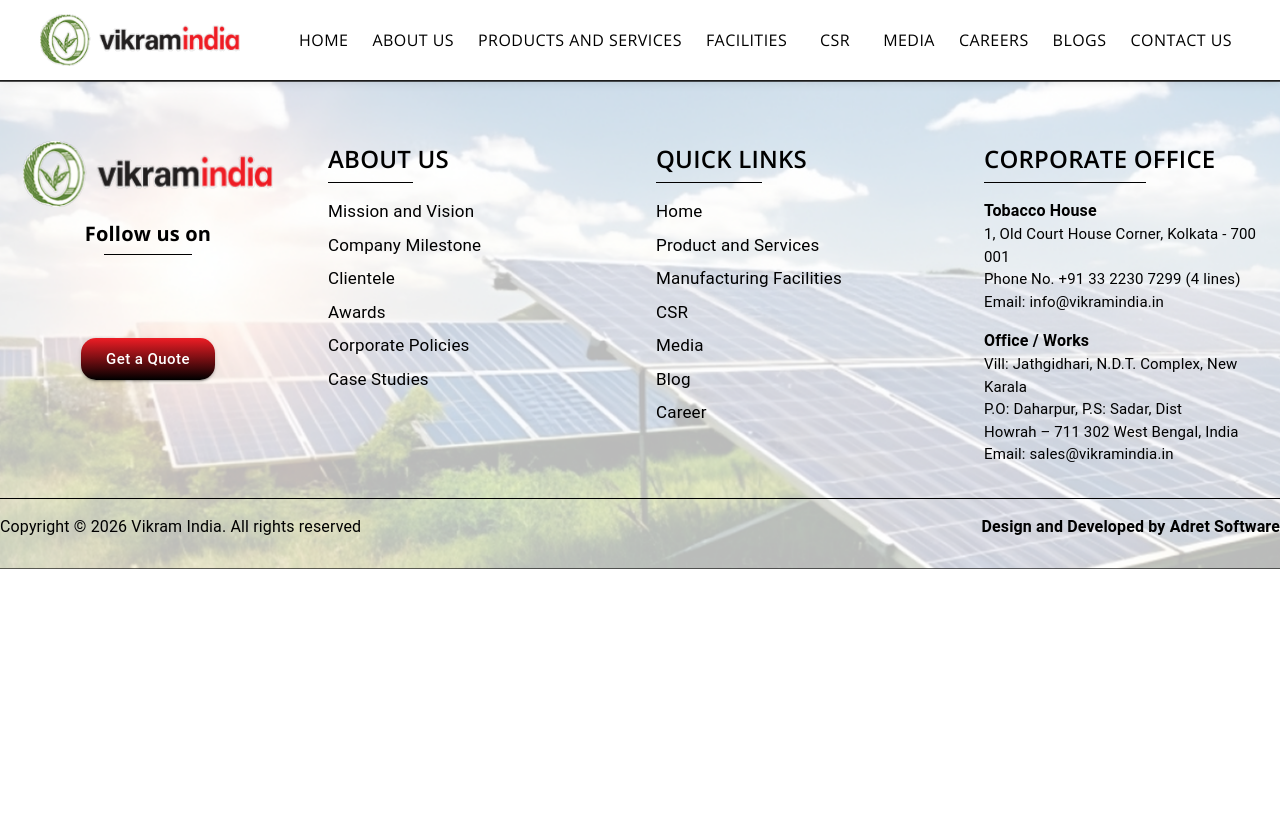
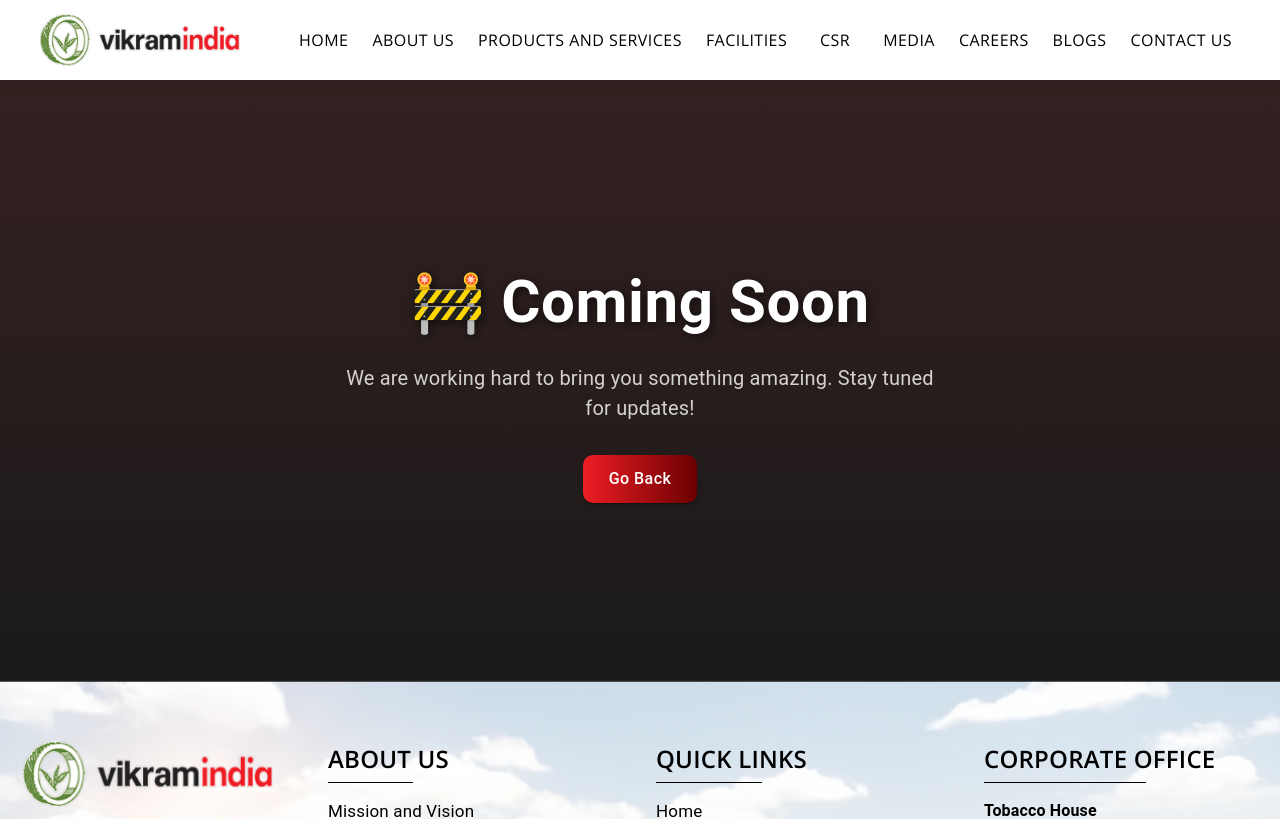
Before and after one commit to Faixaaan/vikram_india, a React (Create React App) app: page /page-coming-soon in a window 1280 px wide. Shown: the top 819 px of the page. Built offline with nearby package versions, Linux system fonts and the light colour scheme; some icons are missing; a web font is replaced by a local one.

Commit message:
add coming soon page on click of know more button

```diff
--- a/src/App.js
+++ b/src/App.js
@@ -8,6 +8,7 @@
 import Withering from './Layout/Navbar/Dropdown/Withering';
 import Rolling from './Layout/Navbar/Dropdown/Rolling';
 import Fermenting from './Layout/Navbar/Dropdown/Fermenting';
+import PageComing from './Pages/ComingSoon/PageComing';
 
 function App() {
   return (
@@ -19,6 +20,7 @@
         <Route path="/products/ctc/withering" element={<Withering />} />
          <Route path="/products/ctc/Rolling" element={<Rolling />} />
          <Route path="/products/ctc/Fermenting" element={<Fermenting />} />
+         <Route path="/page-coming-soon" element={<PageComing />} />
       </Routes>
       <Footer/>
     </BrowserRouter>
--- a/src/Layout/Footer/Footer.jsx
+++ b/src/Layout/Footer/Footer.jsx
@@ -1,5 +1,5 @@
 import React from "react";
-import { Box, Typography, Grid, Button } from "@mui/material";
+import { Box, Typography, Grid, Button, Container } from "@mui/material";
 import BgImg from "../../Assets/Footer.png";
 import Logo from '../../Assets/logo 1.png'
 import FacebookIcon from '@mui/icons-material/Facebook';
@@ -284,6 +284,7 @@
                 </Grid>
 
                 {/* BOTTOM COPYRIGHT */}
+                <Container maxWidth='xl'>
                 <Box
                     sx={{
                         borderTop: "1px solid #000",
@@ -298,6 +299,7 @@
                     <Typography sx={{textAlign:"center",mb:{xs:1,sm:0,fontfamily:"Open Sans",fontWeight:{md:"700",xs:"600"},color:"#000"}}}>Copyright © 2026 Vikram India. All rights reserved</Typography>
                     <Typography sx={{fontfamily:"Open Sans",fontWeight:{md:"700",xs:"600"},color:"#000"}}>Design and Developed by Adret Software</Typography>
                 </Box>
+                </Container>
             </Box >
         </>
     );
--- /dev/null
+++ b/src/Pages/ComingSoon/PageComing.jsx
@@ -0,0 +1,76 @@
+import React from "react";
+import { Box, Typography, Button } from "@mui/material";
+
+const PageComing = () => {
+  return (
+    <Box
+      sx={{
+        height: "70vh",
+
+        background: "linear-gradient(to bottom, #352020ff, #1a1a1a)",
+        display: "flex",
+        flexDirection: "column",
+        justifyContent: "center",
+        alignItems: "center",
+        textAlign: "center",
+        padding: "20px",
+        color: "#fff",
+      }}
+    >
+      <Typography
+        sx={{
+          fontSize: { xs: "34px", sm: "48px", md: "60px" },
+          fontWeight: 700,
+          mb: 2,
+          textShadow: "2px 2px 10px rgba(0,0,0,0.6)",
+          animation: "fadeIn 1.2s ease",
+        }}
+      >
+        🚧 Coming Soon
+      </Typography>
+
+      <Typography
+        sx={{
+          fontSize: { xs: "16px", sm: "18px", md: "20px" },
+          maxWidth: "600px",
+          opacity: 0.8,
+          lineHeight: "150%",
+          mb: 4,
+          animation: "fadeIn 1.6s ease",
+        }}
+      >
+        We are working hard to bring you something amazing.
+        Stay tuned for updates!
+      </Typography>
+
+      <Button
+        variant="contained"
+        sx={{
+          background: "linear-gradient(to right, #EE1D25, #6b0000)",
+          padding: "10px 26px",
+          fontSize: { xs: "14px", sm: "16px" },
+          borderRadius: "10px",
+          textTransform: "none",
+          "&:hover": {
+            background: "linear-gradient(to right, #b40000, #490000)",
+          },
+          animation: "fadeIn 2s ease",
+        }}
+        onClick={() => window.history.back()}
+      >
+        Go Back
+      </Button>
+
+      <style>
+        {`
+          @keyframes fadeIn {
+            0% { opacity: 0; transform: translateY(20px); }
+            100% { opacity: 1; transform: translateY(0); }
+          }
+        `}
+      </style>
+    </Box>
+  );
+};
+
+export default PageComing;
--- a/src/Pages/Home/Components/Achievmnet.jsx
+++ b/src/Pages/Home/Components/Achievmnet.jsx
@@ -2,8 +2,14 @@
 import AchievmentBanner from '../../../Assets/Achievment-Banner.png'
 import { Box, Container, Typography, Button } from '@mui/material'
 import '../../../App.css'
+import { useNavigate } from 'react-router-dom'
 
 const Achievmnet = () => {
+    const navigatee = useNavigate()
+
+    const handleComingsoon = () => {
+        navigatee('/page-coming-soon');
+    };
     return (
         <>
             <Box sx={{
@@ -126,6 +132,7 @@
                                     transition: 'all 0.3s ease-in-out',
                                     marginTop: { xs: 1, md: 2 }
                                 }}
+                                onClick={handleComingsoon}
                             >
                                 Know More
                             </Button>
--- a/src/Pages/Home/Components/Media.jsx
+++ b/src/Pages/Home/Components/Media.jsx
@@ -8,6 +8,7 @@
 import CardImage3 from '../../../Assets/mediaCard3.png'
 import CardImage4 from '../../../Assets/mediaCard4.png'
 import ArrowDropDownIcon from '@mui/icons-material/ArrowDropDown';
+import { useNavigate } from 'react-router-dom';
 
 const Media = () => {
     // Sample data for cards
@@ -45,6 +46,12 @@
             buttonText: "Explore"
         }
     ];
+
+    const navigatee = useNavigate()
+
+  const handleComingsoon = () => {
+    navigatee('/page-coming-soon');
+};
 
     return (
         <>
@@ -193,7 +200,7 @@
                     </Grid>
 
                     <Box sx={{display:"flex",justifyContent:"center",mt:4}}>
-                    <Button sx={{color:"#fff",fontFamily:"Open Sans",fontWeight:"700",borderBottom:"1px slid white"}}>
+                    <Button sx={{color:"#fff",fontFamily:"Open Sans",fontWeight:"700",borderBottom:"1px slid white"}} onClick={handleComingsoon}>
                         Know More <ArrowDropDownIcon/>
                     </Button>
                     </Box>
--- a/src/Pages/Home/Components/Modulemounting.jsx
+++ b/src/Pages/Home/Components/Modulemounting.jsx
@@ -90,7 +90,8 @@
                                     marginLeft: { md: "35px", xs: "0px" },
                                     display: "flex",
                                     flexDirection: "column",
-                                    justifyContent: "center"
+                                    justifyContent: "flex-start",
+                                    marginTop:{md:"15px",xs:"0px"}
                                 }}
                             >
                                 <Typography
@@ -116,7 +117,7 @@
 
                         {/* RIGHT IMAGE SECTION */}
                         <Grid size={{ xs: 12, sm: 6 }}>
-                            <Box sx={{ height: {md:"500px",xs:"500px",sm:"600px"} }}>
+                            <Box sx={{ height: {md:"520px",xs:"500px",sm:"600px"} }}>
                                 <Box
                                     component="img"
                                     src={slide.image}
@@ -169,7 +170,7 @@
 const arrowLeft = {
     position: "absolute",
     bottom: {md:"28px",xs:"40px"},
-    left: {md:"35%",xs:"38%"},
+    left: {md:"42%",xs:"38%"},
     fontSize: "42px",
     cursor: "pointer",
     color: "#fff"
@@ -178,7 +179,7 @@
 const arrowRight = {
     position: "absolute",
     bottom: {md:"28px",xs:"40px"},
-    left: {md:"38%",xs:"48%"},
+    left: {md:"44%",xs:"48%"},
     fontSize: "42px",
     cursor: "pointer",
     color: "#fff"
--- a/src/Pages/Home/Components/OurClient.jsx
+++ b/src/Pages/Home/Components/OurClient.jsx
@@ -9,20 +9,26 @@
 import amalgamated from "../../../Assets/unilever.png";
 import appee from "../../../Assets/tata.png"
 import ArrowDropDownIcon from '@mui/icons-material/ArrowDropDown';
+import { Link, useNavigate } from "react-router-dom";
 
 const logos = [tata, adani, sterling, unilever, amalgamated, appee];
 
 const OurClient = () => {
+  const navigatee = useNavigate()
+
+  const handleComingsoon = () => {
+    navigatee('/page-coming-soon');
+};
   return (
-    <Box sx={{ width: "100%", py: {md:6,xs:4}, backgroundColor: "#fff" }}>
+    <Box sx={{ width: "100%", py: { md: 6, xs: 4 }, backgroundColor: "#fff" }}>
       <Container maxWidth='xl'>
         {/* Heading */}
         <Typography
           variant="h5"
           align="center"
-          sx={{ fontWeight: 700, mb: 3,fontSize:{xs:"32px",md:"40px"},fontFamily:"Open Sans",marginBottom:{md:"10px",xs:"40px"} }}
+          sx={{ fontWeight: 700, mb: 3, fontSize: { xs: "32px", md: "40px" }, fontFamily: "Open Sans", marginBottom: { md: "10px", xs: "40px" } }}
         >
-          Our Client
+          Our Clients
         </Typography>
 
         {/* Blue Bordered Logo Box */}
@@ -31,7 +37,7 @@
           {logos.map((logo, index) => (
             <Grid
               item
-                size={{xs: 6,sm: 4,md: 2}}
+              size={{ xs: 6, sm: 4, md: 2 }}
 
 
               key={index}
@@ -53,12 +59,14 @@
         </Grid>
 
         {/* Know More */}
-        <Box sx={{ textAlign: "center", mt: 2 }}>
+        <Box sx={{ textAlign: "center", mt: 2 }} onClick={handleComingsoon}>
           <Typography
             variant="body1"
-            sx={{ fontSize: "16px", fontWeight: 600, cursor: "pointer",textDecoration:"underline",display:"flex",justifyContent:"center",alignItems:"center" }}
+            sx={{ fontSize: "16px", fontWeight: 600, cursor: "pointer", textDecoration: "underline", display: "flex", justifyContent: "center", alignItems: "center" }}
+
           >
-            Know More <ArrowDropDownIcon/>
+
+              Know More <ArrowDropDownIcon />
           </Typography>
         </Box>
       </Container>
```
Lines whose indentation alone changed are shown as unchanged.
